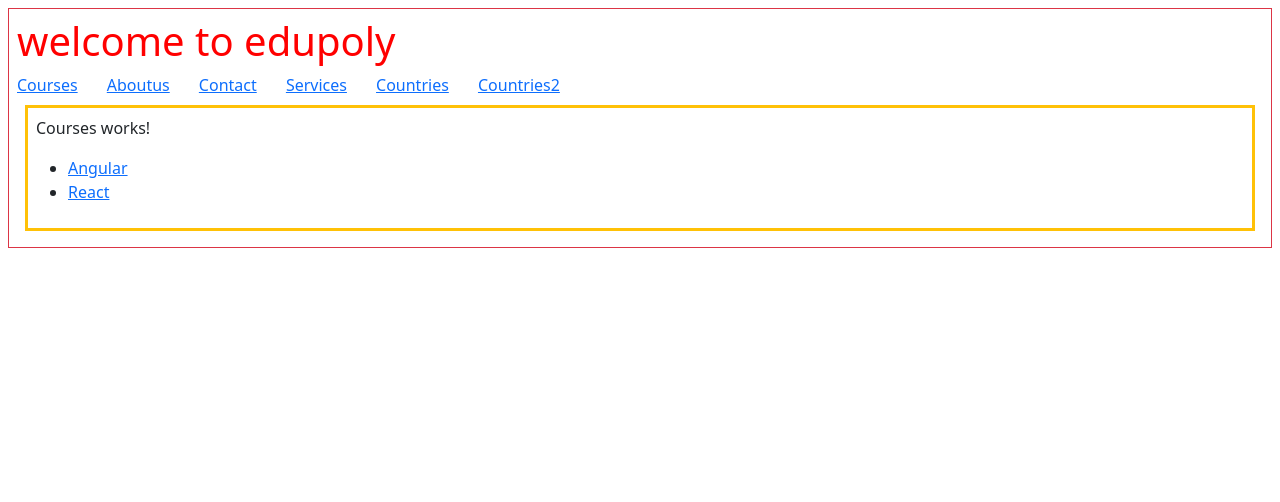
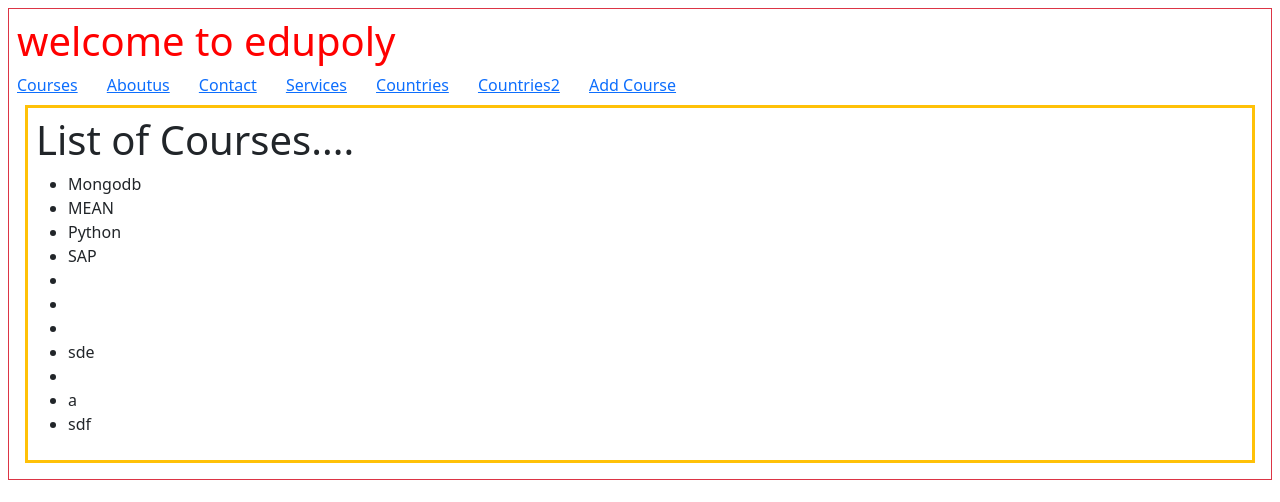
Before and after one commit to edupoly/ang17app, an Angular app: page /courses in a window 1280 px wide. Shown: the top 502 px of the page. Built offline with nearby package versions, Linux system fonts and the light colour scheme; data requests are answered from the project's data file.

Commit message:
reactive form with validation

```diff
--- /dev/null
+++ b/db.json
@@ -0,0 +1,87 @@
+{
+  "courses": [
+    {
+      "title": "Mongodb",
+      "price": "15000",
+      "trainer": "Ganesh",
+      "id": 1
+    },
+    {
+      "title": "MEAN",
+      "price": "45000",
+      "trainer": "Praveen",
+      "id": 2
+    },
+    {
+      "title": "Python",
+      "price": "23000",
+      "trainer": "jayaram",
+      "id": 3
+    },
+    {
+      "title": "SAP",
+      "price": "190000",
+      "trainer": "Danunjay",
+      "id": 4
+    },
+    {
+      "title": null,
+      "price": "19239",
+      "trainer": "himaja",
+      "id": 5
+    },
+    {
+      "title": "",
+      "price": "123",
+      "trainer": "xcv",
+      "id": 6
+    },
+    {
+      "title": "",
+      "price": "sd",
+      "trainer": "23",
+      "id": 7
+    },
+    {
+      "title": "sde",
+      "price": "dssd",
+      "trainer": "xc",
+      "id": 8
+    },
+    {
+      "title": "",
+      "price": "",
+      "trainer": null,
+      "id": 9
+    },
+    {
+      "title": "a",
+      "price": "",
+      "trainer": null,
+      "id": 10
+    },
+    {
+      "title": "sdf",
+      "price": "sd",
+      "trainer": null,
+      "id": 11
+    }
+  ],
+  "posts": [
+    {
+      "id": 1,
+      "title": "json-server",
+      "author": "typicode"
+    }
+  ],
+  "comments": [
+    {
+      "id": 1,
+      "body": "some comment",
+      "postId": 1
+    }
+  ],
+  "profile": {
+    "name": "typicode"
+  }
+}
--- /dev/null
+++ b/src/app/addcourse/addcourse.component.css
@@ -0,0 +1,3 @@
+input.ng-touched.ng-invalid{
+  border:1px solid red;
+}
--- /dev/null
+++ b/src/app/addcourse/addcourse.component.html
@@ -0,0 +1,13 @@
+<div class="border border-info p-2 m-2">
+  <h1>Add Course</h1>
+  <div [formGroup]="courseForm">
+    <input type="text" placeholder="Enter Course Title" formControlName="title"><br>
+    <div *ngIf="courseForm.controls.title.touched && courseForm.controls.title.errors">
+      <h4 class="text-danger" *ngIf="courseForm.controls.title.errors['required']">Title is a mandatory field</h4>
+      <h4 class="text-danger" *ngIf="courseForm.controls.title.errors['minlength']">Title must have at least 3 chars</h4>
+    </div>
+    <input type="text" placeholder="Enter Course Price" formControlName="price"><br>
+    <input type="text" placeholder="Enter Course Trainer" formControlName="trainer"><br>
+    <button (click)="addCourse()">Add Course</button>
+  </div>
+</div>
--- /dev/null
+++ b/src/app/addcourse/addcourse.component.ts
@@ -0,0 +1,29 @@
+import { HttpClient } from '@angular/common/http';
+import { Component, OnInit } from '@angular/core';
+import { FormGroup,FormControl, Validators } from '@angular/forms';
+
+@Component({
+  selector: 'app-addcourse',
+  templateUrl: './addcourse.component.html',
+  styleUrls: ['./addcourse.component.css']
+})
+export class AddcourseComponent implements OnInit {
+
+  constructor(public http:HttpClient) { }
+
+  ngOnInit(): void {
+  }
+  courseForm = new FormGroup({
+    title:new FormControl('',[Validators.required,Validators.minLength(3)]),
+    price:new FormControl('',[Validators.required]),
+    trainer:new FormControl()
+  })
+  addCourse(){
+    console.log(this.courseForm)
+    if(this.courseForm.status==='VALID'){
+      this.http.post("http://localhost:3000/courses",this.courseForm.value)
+      .subscribe((res)=>{alert("course added")})
+    }
+
+  }
+}
--- a/src/app/app-routing.module.ts
+++ b/src/app/app-routing.module.ts
@@ -1,6 +1,7 @@
 import { NgModule } from '@angular/core';
 import { RouterModule, Routes } from '@angular/router';
 import { AboutusComponent } from './aboutus/aboutus.component';
+import { AddcourseComponent } from './addcourse/addcourse.component';
 import { AngularComponent } from './angular/angular.component';
 import { ContactusComponent } from './contactus/contactus.component';
 import { CountriesComponent } from './countries/countries.component';
@@ -59,6 +60,10 @@ const routes: Routes = [
         component:CountrydetailsComponent
       }
     ]
+  },
+  {
+    path:"addCourse",
+    component:AddcourseComponent
   }
 ];
 
--- a/src/app/app.component.html
+++ b/src/app/app.component.html
@@ -6,5 +6,6 @@
   <a routerLink="/services">Services</a> &nbsp; &nbsp; &nbsp;
   <a routerLink="/countries">Countries</a> &nbsp; &nbsp; &nbsp;
   <a routerLink="/countries2">Countries2</a> &nbsp; &nbsp; &nbsp;
+  <a routerLink="/addCourse">Add Course</a> &nbsp; &nbsp; &nbsp;
   <router-outlet></router-outlet>
 </div>
--- a/src/app/courses/courses.component.html
+++ b/src/app/courses/courses.component.html
@@ -1,12 +1,6 @@
 <div class="border border-3 border-warning m-2 p-2">
-  <p>Courses works!</p>
+  <h1>List of Courses....</h1>
   <ul>
-    <li>
-      <a routerLink="angular">Angular</a>
-    </li>
-    <li>
-      <a routerLink="react">React</a>
-    </li>
+    <li *ngFor="let course of courses">{{course.title}}</li>
   </ul>
-  <router-outlet></router-outlet>
 </div>
--- a/src/app/courses/courses.component.ts
+++ b/src/app/courses/courses.component.ts
@@ -1,3 +1,4 @@
+import { HttpClient } from '@angular/common/http';
 import { Component, OnInit } from '@angular/core';
 
 @Component({
@@ -7,9 +8,15 @@ import { Component, OnInit } from '@angular/core';
 })
 export class CoursesComponent implements OnInit {
 
-  constructor() { }
+  constructor(public http:HttpClient) { }
 
   ngOnInit(): void {
+    this.getCourses();
   }
-
+  courses:any;
+  getCourses(){
+    this.http.get("http://localhost:3000/courses").subscribe((courses)=>{
+      this.courses=courses;
+    })
+  }
 }
```
Also changed, not shown: src/app/app.module.ts (+8 -3 lines), 1 other file (tests, documents, lock files or other folders).
